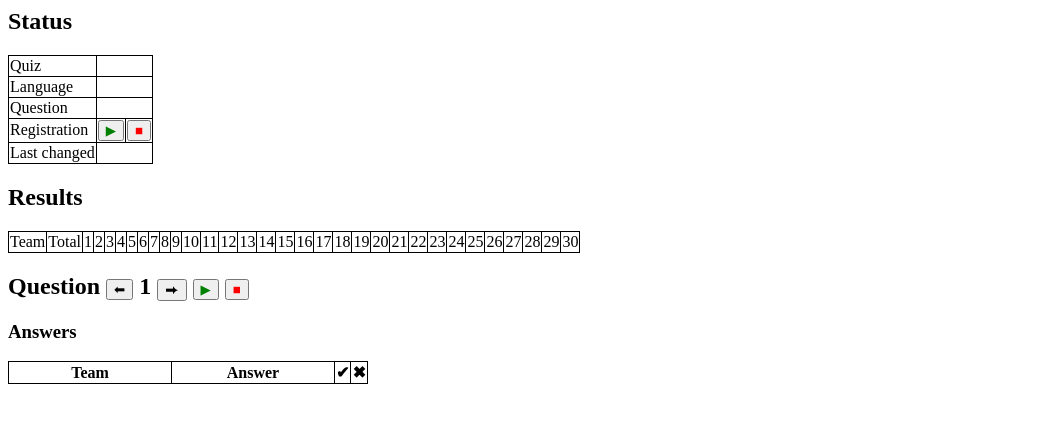
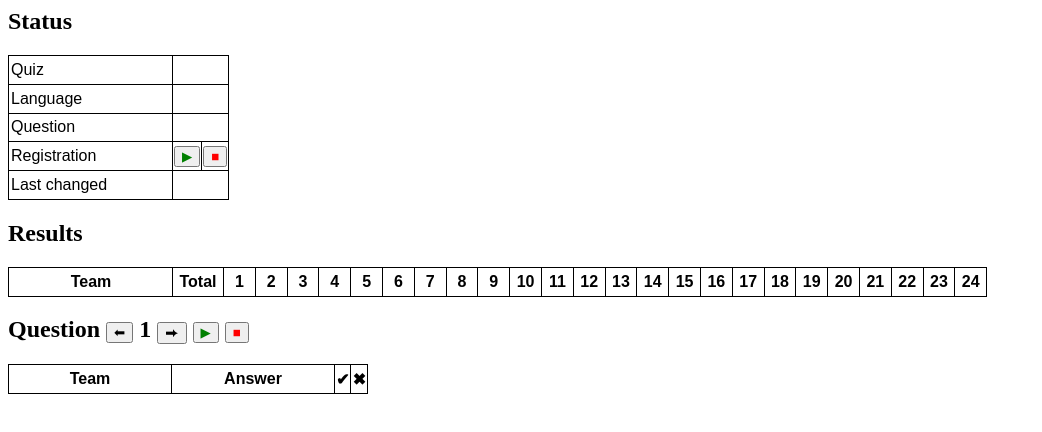
Before and after one commit to rdidukh/quiz_telegram_bot, a website: page static/index.html in a window 1280 px wide. Shown: the whole page, without its empty margins (0-1042 px from the left). Drawn offline with Linux system fonts and the light colour scheme; no server answers.

Commit message:
Improve the UI style. (#60)

```diff
--- a/static/index.css
+++ b/static/index.css
@@ -1,21 +1,45 @@
 table, th, td {
     border: 1px solid black;
     border-collapse: collapse;
+    font-family: sans-serif;
+    height: 1.8em;
 }
 
-.action_button {
-    font-size: 16;
-    width: 200;
-    margin-top: 10px;
-    border: '1px solid black'
+#status_table td {
+    text-align: center;
 }
 
-#answers_table td:first-child {
-    width: 10em
+#status_table td:first-child {
+    padding-left: 2px;
+    text-align: left;
+    width: 10em;
+}
+
+#results_table td {
+    width: 1.8em;
+    text-align: center;
+    vertical-align: middle;
+}
+
+#results_table td:first-child, #answers_table td:first-child {
+    width: 10em;
+    padding-left: 2px;
+    text-align: left;
+}
+
+#results_table tr:first-child td {
+    font-weight: bold;
+    text-align: center;
+}
+
+#results_table td:nth-child(2) {
+    width: 3em;
+    font-weight: bold;
 }
 
 #answers_table td:nth-child(2) {
-    width: 10em
+    width: 10em;
+    padding-left: 2px;
 }
 
 #answers_table th:first-child {
--- a/static/index.html
+++ b/static/index.html
@@ -44,7 +44,6 @@
         <button id='next_question_button'>&#x2B95;</button>
         <button id='start_question_button' class='green_text'>&#x25B6;</button>
         <button id='stop_question_button' class='red_text'>&#x25a0;</button></h2>
-    <h3 id='answers_header'>Answers</h3>
     <table id='answers_table'>
         <tr>
             <th>Team</th>
--- a/static/index.js
+++ b/static/index.js
@@ -100,7 +100,7 @@ class QuizController {
     constructor(document, api) {
         this.document = document
         this.api = api
-        this.numberOfQuestions = 30
+        this.numberOfQuestions = 24
         // teamId -> Team.
         this.teamsIndex = new Map()
         // question -> teamId -> Answer
```
